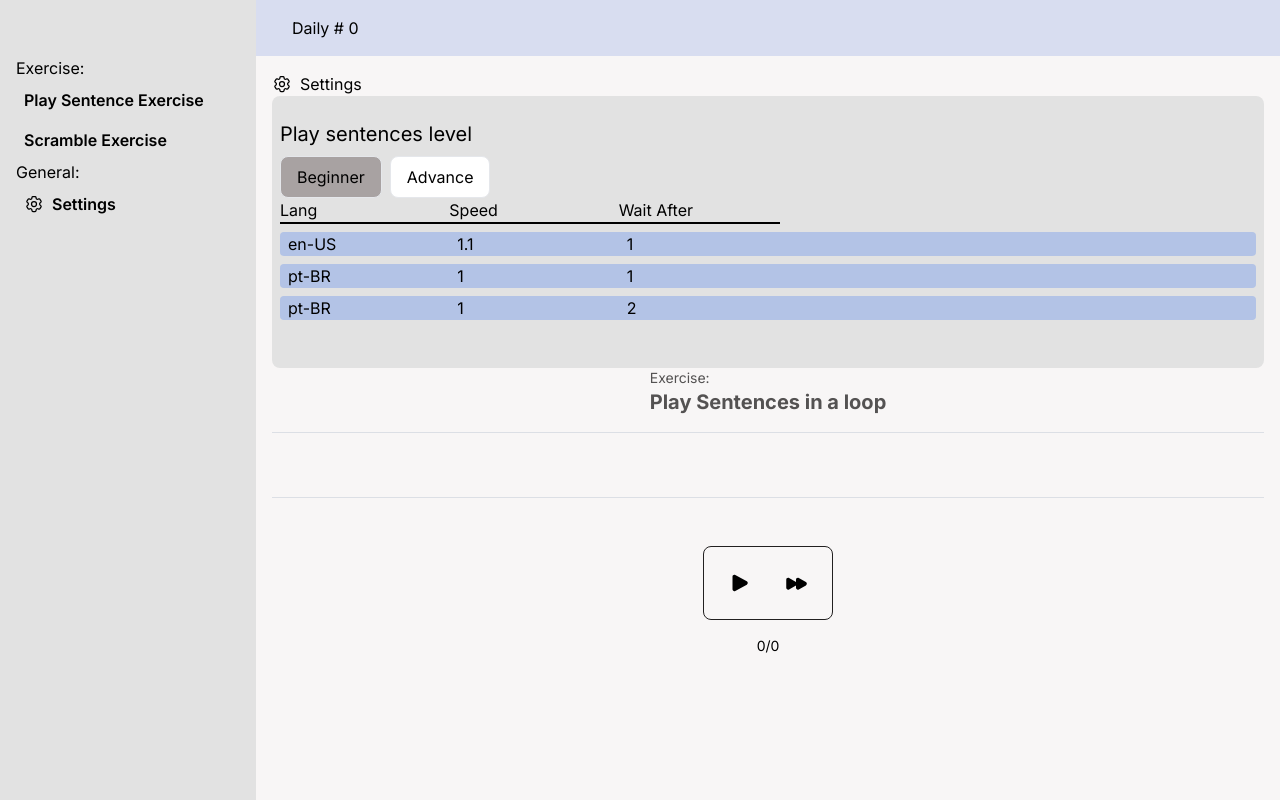
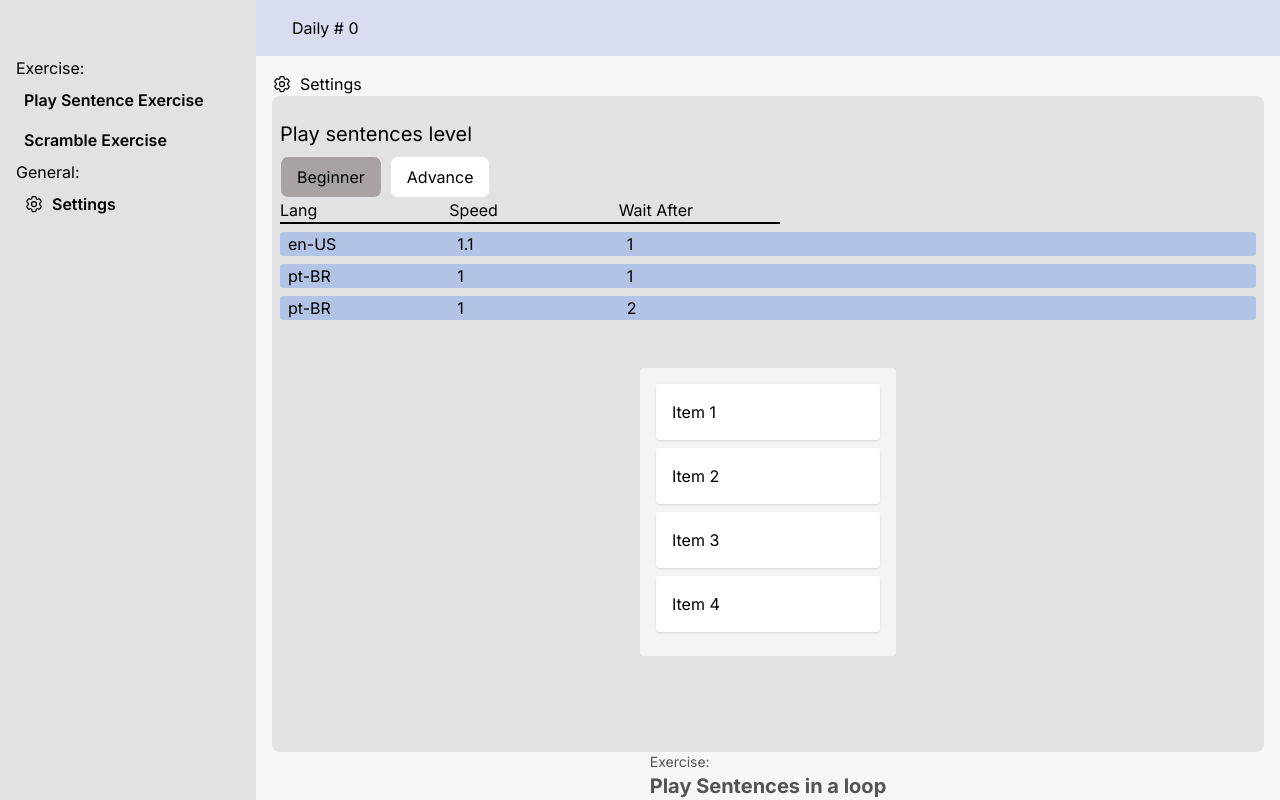
Before and after one commit to eliaweiss/open-lingua-ai, a Next.js app: page /playSentences in a window 1280 px wide. Shown: the top 800 px of the page. Built offline with nearby package versions, Linux system fonts and the light colour scheme.

Commit message:
dnd example

```diff
--- a/package.json
+++ b/package.json
@@ -13,6 +13,8 @@
     "classnames": "^2.5.1",
     "next": "14.2.5",
     "react": "^18",
+    "react-dnd": "^16.0.1",
+    "react-dnd-html5-backend": "^16.0.1",
     "react-dom": "^18"
   },
   "devDependencies": {
--- /dev/null
+++ b/src/app/components/DndComponent.js
@@ -0,0 +1,65 @@
+import React from "react";
+import { DndProvider, useDrag, useDrop } from "react-dnd";
+import { HTML5Backend } from "react-dnd-html5-backend";
+
+const ItemType = "ITEM";
+
+const DraggableItem = ({ id, content, index, moveItem }) => {
+  const [, ref] = useDrag({
+    type: ItemType,
+    item: { id, index },
+  });
+
+  const [, drop] = useDrop({
+    accept: ItemType,
+    hover: (draggedItem) => {
+      if (draggedItem.index !== index) {
+        moveItem(draggedItem.index, index);
+        draggedItem.index = index;
+      }
+    },
+  });
+
+  return (
+    <div
+      ref={(node) => ref(drop(node))}
+      className="user-select-none p-4 mb-2 bg-white rounded shadow"
+    >
+      {content}
+    </div>
+  );
+};
+
+const DndComponent = () => {
+  const [items, setItems] = React.useState([
+    { id: "1", content: "Item 1" },
+    { id: "2", content: "Item 2" },
+    { id: "3", content: "Item 3" },
+    { id: "4", content: "Item 4" },
+  ]);
+
+  const moveItem = (fromIndex, toIndex) => {
+    const updatedItems = [...items];
+    const [movedItem] = updatedItems.splice(fromIndex, 1);
+    updatedItems.splice(toIndex, 0, movedItem);
+    setItems(updatedItems);
+  };
+
+  return (
+    <DndProvider backend={HTML5Backend}>
+      <div className="p-4 w-64 bg-gray-100 rounded">
+        {items.map((item, index) => (
+          <DraggableItem
+            key={item.id}
+            id={item.id}
+            content={item.content}
+            index={index}
+            moveItem={moveItem}
+          />
+        ))}
+      </div>
+    </DndProvider>
+  );
+};
+
+export default DndComponent;
--- /dev/null
+++ b/src/app/components/DragAndDrop.js
@@ -0,0 +1,63 @@
+import React, { useState } from "react";
+import { DragDropContext, Droppable, Draggable } from "react-beautiful-dnd";
+
+const reorder = (list, startIndex, endIndex) => {
+  const result = Array.from(list);
+  const [removed] = result.splice(startIndex, 1);
+  result.splice(endIndex, 0, removed);
+  return result;
+};
+
+const DragAndDrop = () => {
+  const [items, setItems] = useState([
+    { id: 1, content: "Item 1" },
+    { id: "2", content: "Item 2" },
+    { id: "3", content: "Item 3" },
+    { id: "4", content: "Item 4" },
+  ]);
+
+  const onDragEnd = (result) => {
+    if (!result.destination) {
+      return;
+    }
+    const reorderedItems = reorder(
+      items,
+      result.source.index,
+      result.destination.index
+    );
+    setItems(reorderedItems);
+  };
+
+  return (
+    <DragDropContext onDragEnd={onDragEnd}>
+      <Droppable droppableId="droppable">
+        {(provided) => (
+          <div
+            {...provided.droppableProps}
+            ref={provided.innerRef}
+            className="p-4 w-64 bg-gray-100 rounded"
+          >
+            {items.map((item, index) => (
+              <Draggable key={item.id} draggableId={item.id} index={index}>
+                {(provided) => (
+                  <div
+                    ref={provided.innerRef}
+                    {...provided.draggableProps}
+                    {...provided.dragHandleProps}
+                    className="user-select-none p-4 mb-2 bg-white rounded shadow"
+                    style={{ ...provided.draggableProps.style }}
+                  >
+                    {item.content}
+                  </div>
+                )}
+              </Draggable>
+            ))}
+            {provided.placeholder}
+          </div>
+        )}
+      </Droppable>
+    </DragDropContext>
+  );
+};
+
+export default DragAndDrop;
--- a/src/app/playSentences/components/PlaySentenceSettings.jsx
+++ b/src/app/playSentences/components/PlaySentenceSettings.jsx
@@ -1,4 +1,5 @@
 import { useAppContext } from "../../context/AppContext";
+import DndComponent from "../../components/DndComponent";
 export const BEGINNER_READ_SETTINGS = {
   level: "BEGINNER",
   list: [
@@ -60,6 +61,9 @@ export function PlaySentenceSettings() {
             </div>
           ))}
         </div>
+        <div className="flex justify-center p-12">
+          <DndComponent />
+        </div>
       </div>
     </div>
   );
```
Also changed, not shown: 1 other file (tests, documents, lock files or other folders).
